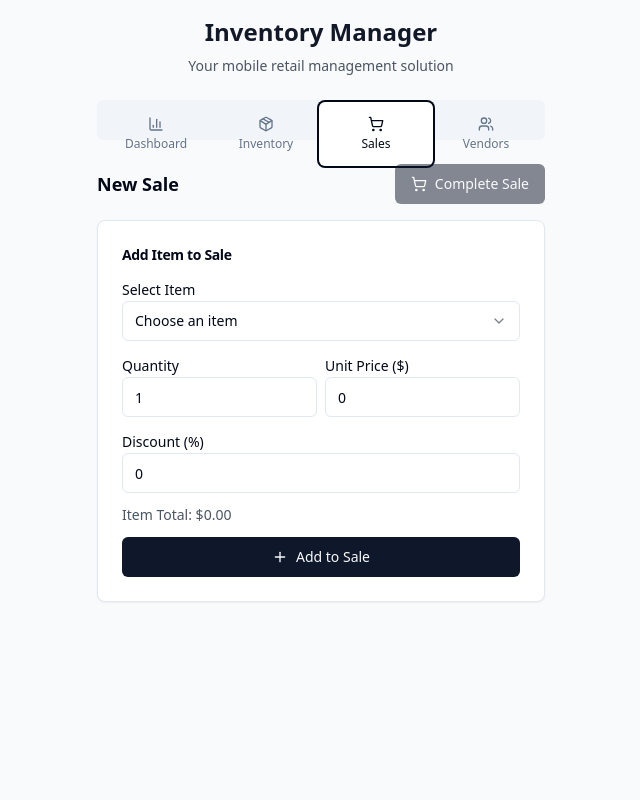
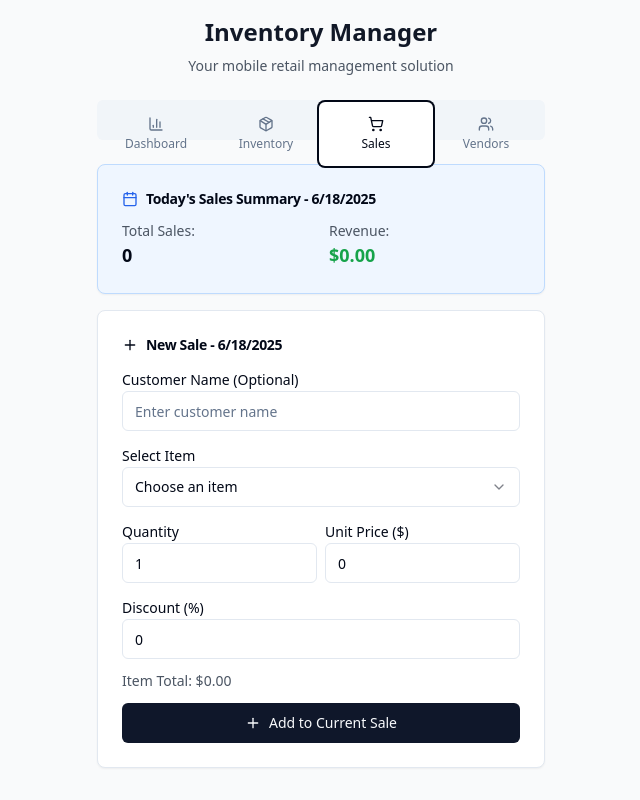
Before and after one commit to sgshaji/stock-sales, a React (Vite) app: page / in a window 1280 px wide. Both pictures are taken after a click on the tab "Sales". Shown: the whole page, without its empty margins (319-959 px from the left). Built offline with nearby package versions, Linux system fonts and the light colour scheme.

Commit message:
Add daily sales recording
Implement daily sales form with item selection, quantity, price, and discount options. Handle multiple sales and multiple items per customer.

```diff
--- a/src/components/SalesEntry.tsx
+++ b/src/components/SalesEntry.tsx
@@ -5,7 +5,7 @@ import { Card, CardContent, CardHeader, CardTitle } from "@/components/ui/card";
 import { Input } from "@/components/ui/input";
 import { Label } from "@/components/ui/label";
 import { Select, SelectContent, SelectItem, SelectTrigger, SelectValue } from "@/components/ui/select";
-import { Plus, Minus, ShoppingCart } from "lucide-react";
+import { Plus, Minus, ShoppingCart, Calendar, Receipt } from "lucide-react";
 
 interface SaleItem {
   id: string;
@@ -19,14 +19,18 @@ interface SaleItem {
 interface Sale {
   id: string;
   date: string;
+  time: string;
   items: SaleItem[];
   subtotal: number;
   totalDiscount: number;
   finalTotal: number;
+  customerName?: string;
 }
 
 const SalesEntry = () => {
   const [currentSale, setCurrentSale] = useState<SaleItem[]>([]);
+  const [dailySales, setDailySales] = useState<Sale[]>([]);
+  const [customerName, setCustomerName] = useState("");
   const [newItem, setNewItem] = useState({
     itemName: "",
     quantity: 1,
@@ -38,8 +42,14 @@ const SalesEntry = () => {
     { name: "Bluetooth Speaker", price: 79.99 },
     { name: "Wireless Mouse", price: 29.99 },
     { name: "Phone Case", price: 19.99 },
-    { name: "USB Cable", price: 12.99 }
+    { name: "USB Cable", price: 12.99 },
+    { name: "Power Bank", price: 45.99 },
+    { name: "Phone Charger", price: 15.99 }
   ];
+
+  const today = new Date().toLocaleDateString();
+  const todaysSales = dailySales.filter(sale => sale.date === today);
+  const todaysTotal = todaysSales.reduce((sum, sale) => sum + sale.finalTotal, 0);
 
   const handleItemSelect = (itemName: string) => {
     const selectedItem = inventoryItems.find(item => item.name === itemName);
@@ -92,9 +102,22 @@ const SalesEntry = () => {
 
   const completeSale = () => {
     if (currentSale.length > 0) {
-      // Here you would typically save the sale to your database
+      const { subtotal, totalDiscount, finalTotal } = calculateSaleTotal();
+      const newSale: Sale = {
+        id: Date.now().toString(),
+        date: today,
+        time: new Date().toLocaleTimeString([], { hour: '2-digit', minute: '2-digit' }),
+        items: [...currentSale],
+        subtotal,
+        totalDiscount,
+        finalTotal,
+        customerName: customerName || undefined
+      };
+
+      setDailySales([newSale, ...dailySales]);
+      setCurrentSale([]);
+      setCustomerName("");
       alert("Sale completed successfully!");
-      setCurrentSale([]);
     }
   };
 
@@ -102,24 +125,47 @@ const SalesEntry = () => {
 
   return (
     <div className="space-y-4">
-      <div className="flex justify-between items-center">
-        <h2 className="text-lg font-semibold">New Sale</h2>
-        <Button
-          onClick={completeSale}
-          disabled={currentSale.length === 0}
-          className="gap-2"
-        >
-          <ShoppingCart className="h-4 w-4" />
-          Complete Sale
-        </Button>
-      </div>
+      {/* Today's Summary */}
+      <Card className="bg-blue-50 border-blue-200">
+        <CardHeader className="pb-3">
+          <CardTitle className="text-sm flex items-center gap-2">
+            <Calendar className="h-4 w-4 text-blue-600" />
+            Today's Sales Summary - {today}
+          </CardTitle>
+        </CardHeader>
+        <CardContent>
+          <div className="grid grid-cols-2 gap-4 text-sm">
+            <div>
+              <span className="text-gray-600">Total Sales:</span>
+              <p className="font-semibold text-lg">{todaysSales.length}</p>
+            </div>
+            <div>
+              <span className="text-gray-600">Revenue:</span>
+              <p className="font-semibold text-lg text-green-600">${todaysTotal.toFixed(2)}</p>
+            </div>
+          </div>
+        </CardContent>
+      </Card>
 
-      {/* Add Item Section */}
+      {/* New Sale Form */}
       <Card>
         <CardHeader className="pb-3">
-          <CardTitle className="text-sm">Add Item to Sale</CardTitle>
+          <CardTitle className="text-sm flex items-center gap-2">
+            <Plus className="h-4 w-4" />
+            New Sale - {today}
+          </CardTitle>
         </CardHeader>
         <CardContent className="space-y-3">
+          <div>
+            <Label htmlFor="customer-name">Customer Name (Optional)</Label>
+            <Input
+              id="customer-name"
+              placeholder="Enter customer name"
+              value={customerName}
+              onChange={(e) => setCustomerName(e.target.value)}
+            />
+          </div>
+
           <div>
             <Label htmlFor="item-select">Select Item</Label>
             <Select value={newItem.itemName} onValueChange={handleItemSelect}>
@@ -177,20 +223,29 @@ const SalesEntry = () => {
 
           <Button onClick={addItemToSale} className="w-full gap-2">
             <Plus className="h-4 w-4" />
-            Add to Sale
+            Add to Current Sale
           </Button>
         </CardContent>
       </Card>
 
       {/* Current Sale Items */}
       {currentSale.length > 0 && (
-        <Card>
+        <Card className="border-green-200 bg-green-50">
           <CardHeader className="pb-3">
-            <CardTitle className="text-sm">Current Sale Items</CardTitle>
+            <div className="flex justify-between items-center">
+              <CardTitle className="text-sm">Current Sale Items</CardTitle>
+              <Button
+                onClick={completeSale}
+                className="gap-2 bg-green-600 hover:bg-green-700"
+              >
+                <ShoppingCart className="h-4 w-4" />
+                Complete Sale
+              </Button>
+            </div>
           </CardHeader>
           <CardContent className="space-y-3">
             {currentSale.map((item) => (
-              <div key={item.id} className="flex justify-between items-center p-2 bg-gray-50 rounded">
+              <div key={item.id} className="flex justify-between items-center p-2 bg-white rounded border">
                 <div className="flex-1">
                   <p className="font-medium text-sm">{item.itemName}</p>
                   <p className="text-xs text-gray-600">
@@ -204,7 +259,7 @@ const SalesEntry = () => {
                     variant="ghost"
                     size="sm"
                     onClick={() => removeItemFromSale(item.id)}
-                    className="p-1 h-auto"
+                    className="p-1 h-auto text-red-600 hover:text-red-800"
                   >
                     <Minus className="h-3 w-3" />
                   </Button>
@@ -212,7 +267,7 @@ const SalesEntry = () => {
               </div>
             ))}
 
-            <div className="border-t pt-3 space-y-1">
+            <div className="border-t pt-3 space-y-1 bg-white p-3 rounded">
               <div className="flex justify-between text-sm">
                 <span>Subtotal:</span>
                 <span>${subtotal.toFixed(2)}</span>
@@ -223,11 +278,47 @@ const SalesEntry = () => {
                   <span>-${totalDiscount.toFixed(2)}</span>
                 </div>
               )}
-              <div className="flex justify-between font-semibold">
+              <div className="flex justify-between font-semibold text-lg">
                 <span>Total:</span>
                 <span>${finalTotal.toFixed(2)}</span>
               </div>
             </div>
+          </CardContent>
+        </Card>
+      )}
+
+      {/* Today's Completed Sales */}
+      {todaysSales.length > 0 && (
+        <Card>
+          <CardHeader className="pb-3">
+            <CardTitle className="text-sm flex items-center gap-2">
+              <Receipt className="h-4 w-4" />
+              Today's Completed Sales ({todaysSales.length})
+            </CardTitle>
+          </CardHeader>
+          <CardContent className="space-y-3 max-h-64 overflow-y-auto">
+            {todaysSales.map((sale) => (
+              <div key={sale.id} className="p-3 bg-gray-50 rounded border">
+                <div className="flex justify-between items-start mb-2">
+                  <div>
+                    <p className="font-medium text-sm">Sale #{sale.id.slice(-4)}</p>
+                    <p className="text-xs text-gray-600">{sale.time}</p>
+                    {sale.customerName && (
+                      <p className="text-xs text-blue-600">Customer: {sale.customerName}</p>
+                    )}
+                  </div>
+                  <p className="font-semibold text-green-600">${sale.finalTotal.toFixed(2)}</p>
+                </div>
+                <div className="text-xs text-gray-600">
+                  {sale.items.map((item, index) => (
+                    <span key={item.id}>
+                      {item.quantity}x {item.itemName}
+                      {index < sale.items.length - 1 && ", "}
+                    </span>
+                  ))}
+                </div>
+              </div>
+            ))}
           </CardContent>
         </Card>
       )}
```
